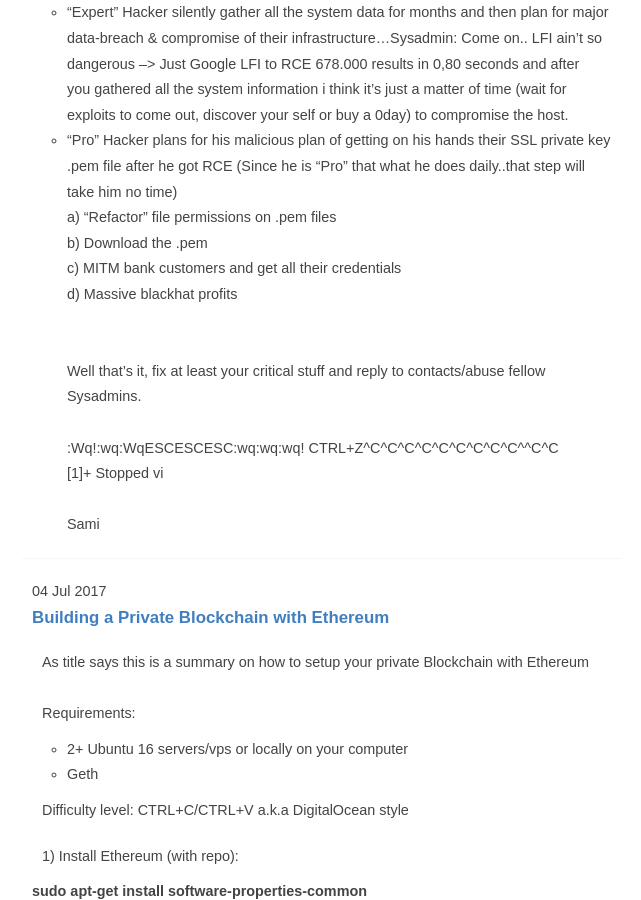
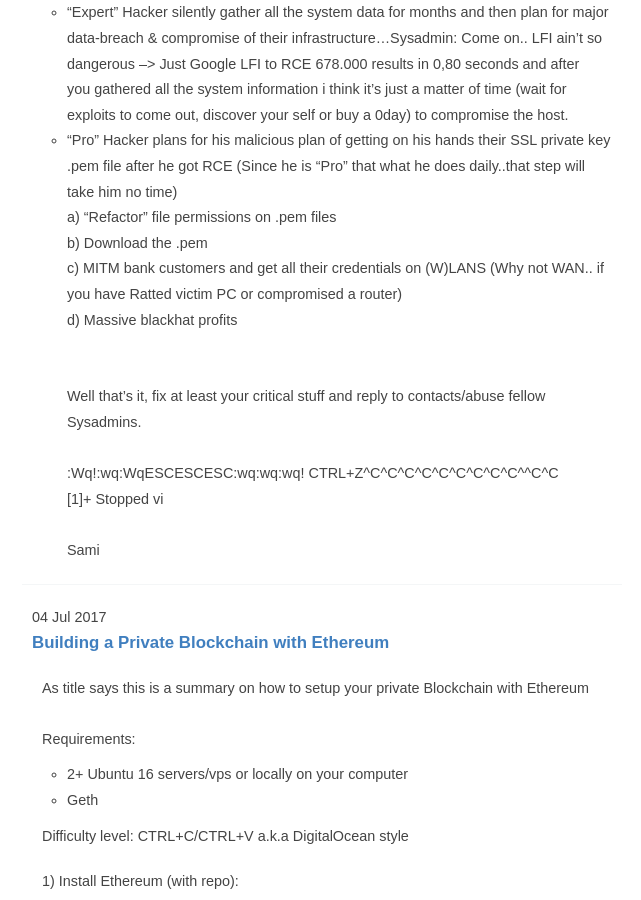
Before and after one commit to fnzv/fnzv.github.io, a Jekyll site: the page built from index.html, in a window 1280 px wide and 900 px high, scrolled down 3317 px. Shown: the whole window, without its empty margins (318-959 px from the left). Built offline with Jekyll 4.4.1, drawn with Linux system fonts in a browser that asks for light colours; the list of posts is cut into pages by our own code.

Commit message:
Update 2017-08-09-how-i-found-an-lfi.markdown

```diff
--- a/_posts/2017-08-09-how-i-found-an-lfi.markdown
+++ b/_posts/2017-08-09-how-i-found-an-lfi.markdown
@@ -96,7 +96,7 @@
 - "Pro" Hacker plans for his malicious plan of getting on his hands their SSL private key .pem file after he got RCE (Since he is "Pro" that what he does daily..that step will take him no time) <br>
    a) "Refactor" file permissions on .pem files<br>
    b) Download the .pem <br>
-   c) MITM bank customers and get all their credentials <br>
+   c) MITM bank customers and get all their credentials on (W)LANS (Why not WAN.. if you have Ratted victim PC or compromised a router)<br>
    d) Massive blackhat profits<br>
 <br>
 <br>
```
